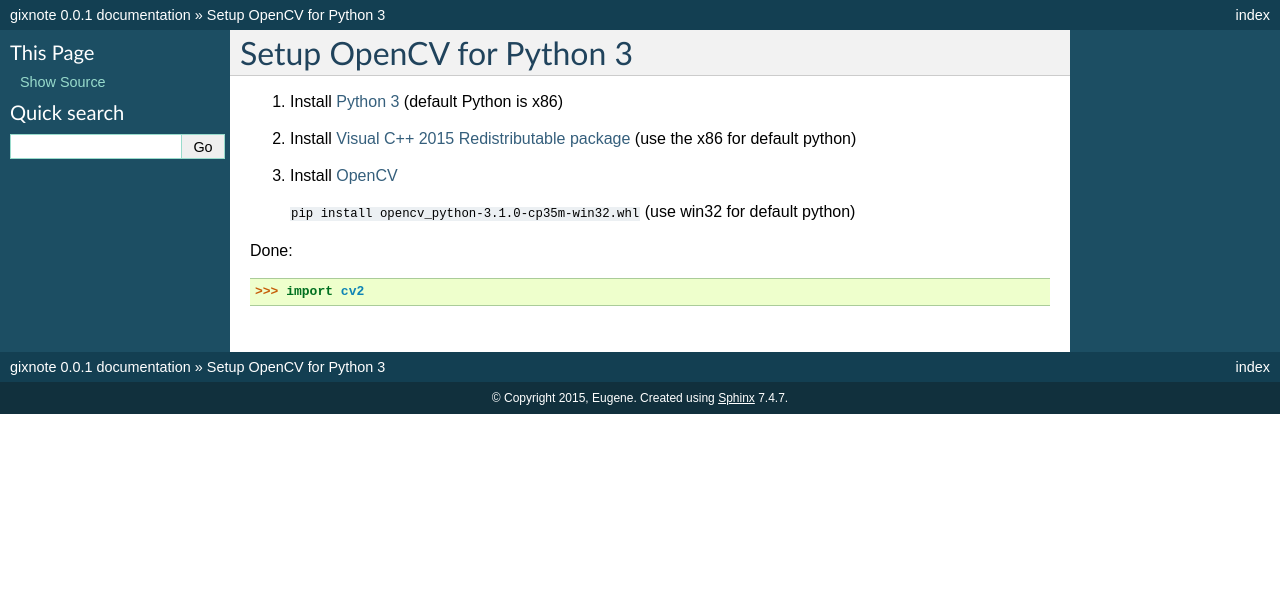
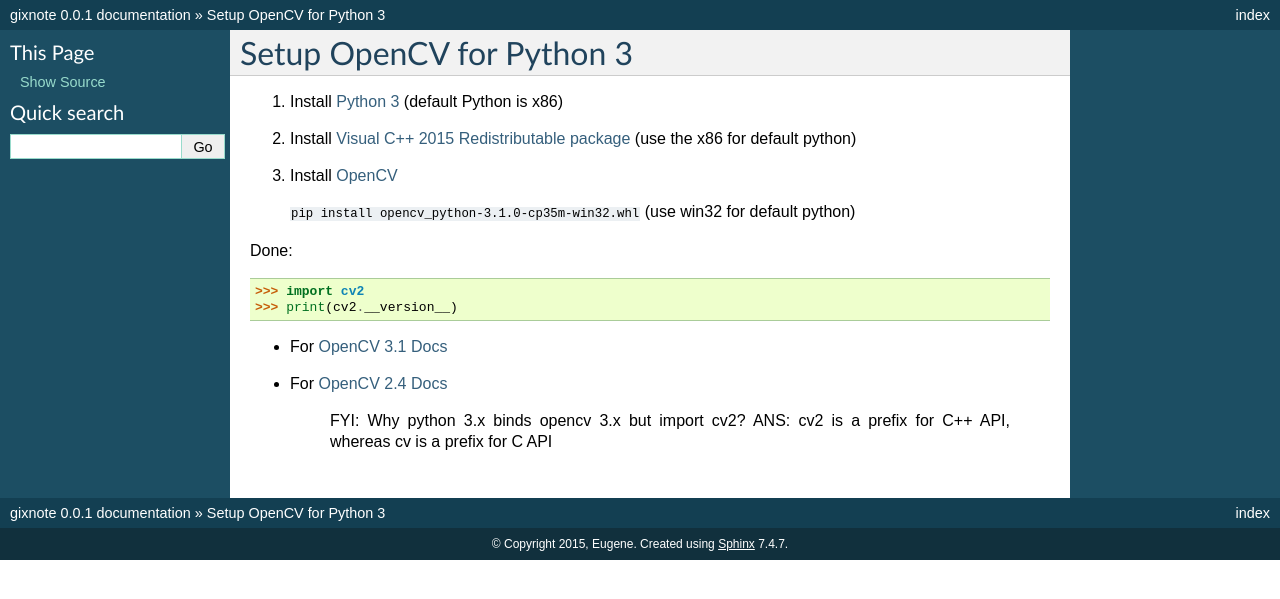
Before and after one commit to 9gix/gixnote, a Sphinx documentation site: the page built from source/develop/python/opencv_python3.rst, in a window 1280 px wide. Shown: the top 599 px of the page. Built offline with Sphinx 7.4.7, drawn with Linux system fonts in a browser that asks for light colours.

Commit message:
Update opencv_python3.rst

```diff
--- a/source/develop/python/opencv_python3.rst
+++ b/source/develop/python/opencv_python3.rst
@@ -10,8 +10,16 @@
 Done:
 
 >>> import cv2
+>>> print(cv2.__version__)
 
+* For `OpenCV 3.1 Docs`_
+* For `OpenCV 2.4 Docs`_
+
+    FYI: Why python 3.x binds opencv 3.x but import cv2?
+    ANS: cv2 is a prefix for C++ API, whereas cv is a prefix for C API
 
 .. _Python 3: https://www.python.org/downloads/
 .. _Visual C++ 2015 Redistributable package: https://www.microsoft.com/en-sg/download/confirmation.aspx?id=48145
 .. _OpenCV: http://www.lfd.uci.edu/~gohlke/pythonlibs/#opencv
+.. _OpenCV 2.4 Docs: http://docs.opencv.org/2.4/
+.. _OpenCV 3.1 Docs: http://docs.opencv.org/3.1.0/index.html
```
